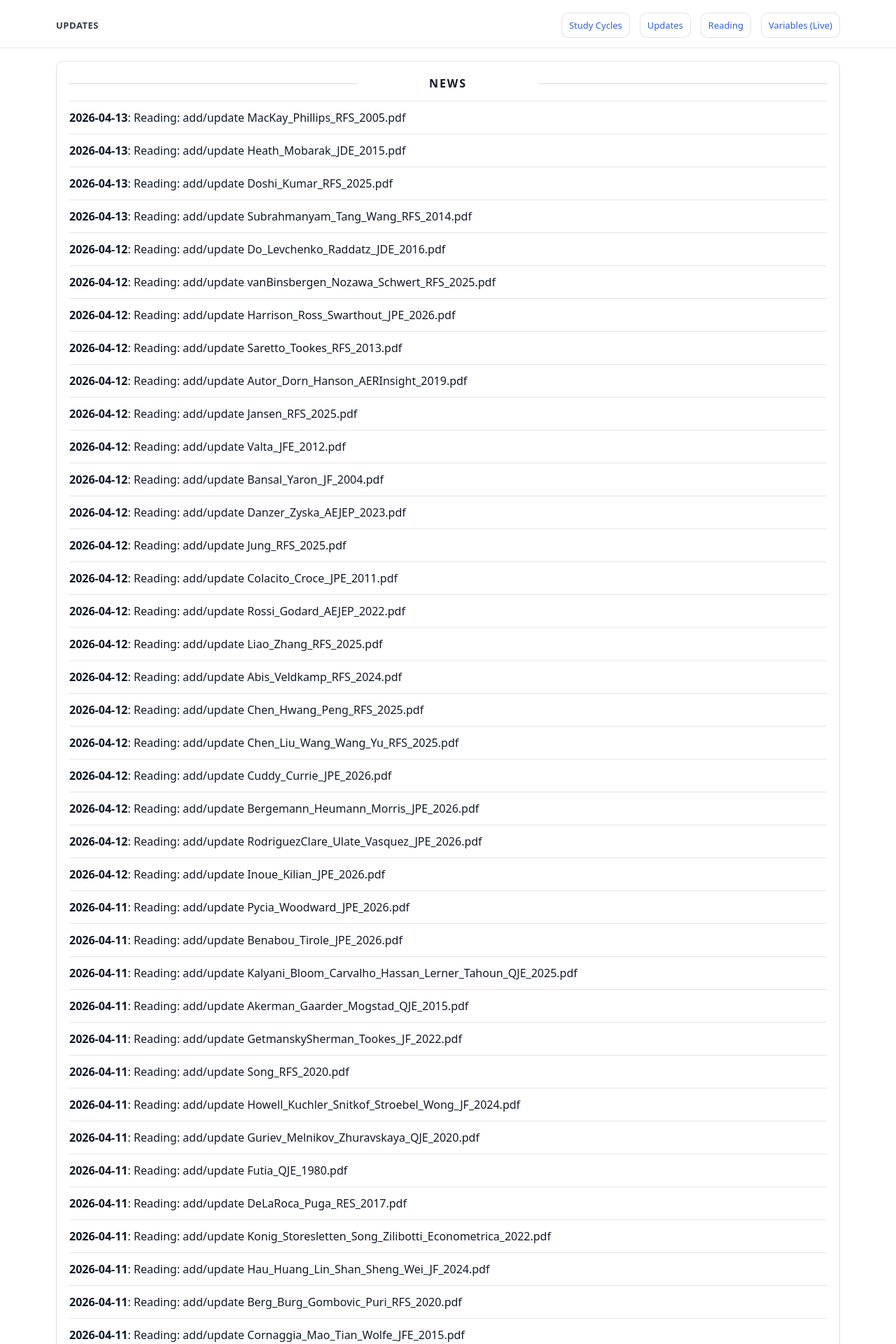
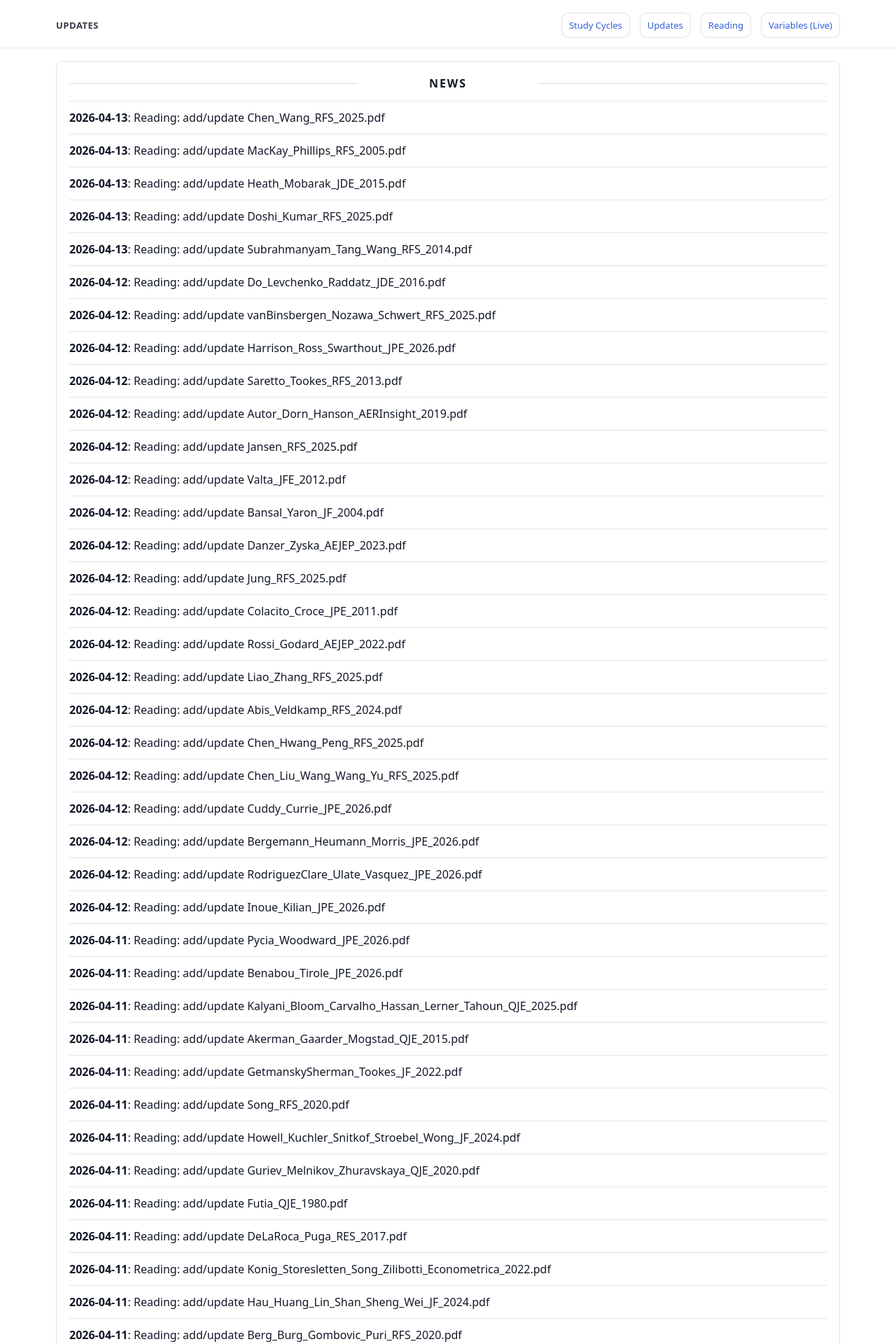
Before and after one commit to yaxinzn/study-archive, a Jekyll site: the page built from updates/index.md, in a window 1280 px wide. Shown: the top 1920 px of the page at 70% size. Built offline with Jekyll 4.4.1, drawn with Linux system fonts in a browser that asks for light colours; some of the changed text lies outside the part shown.

Commit message:
chore: update NEWS feed

```diff
--- a/_data/news.yml
+++ b/_data/news.yml
@@ -1,4 +1,7 @@
 # Auto-generated update history (sorted newest -> oldest). Do not edit manually.
+- ts: "1776036210"
+  date: "2026-04-13"
+  title: "Reading: add/update Chen_Wang_RFS_2025.pdf"
 - ts: "1776034995"
   date: "2026-04-13"
   title: "Reading: add/update MacKay_Phillips_RFS_2005.pdf"
```
